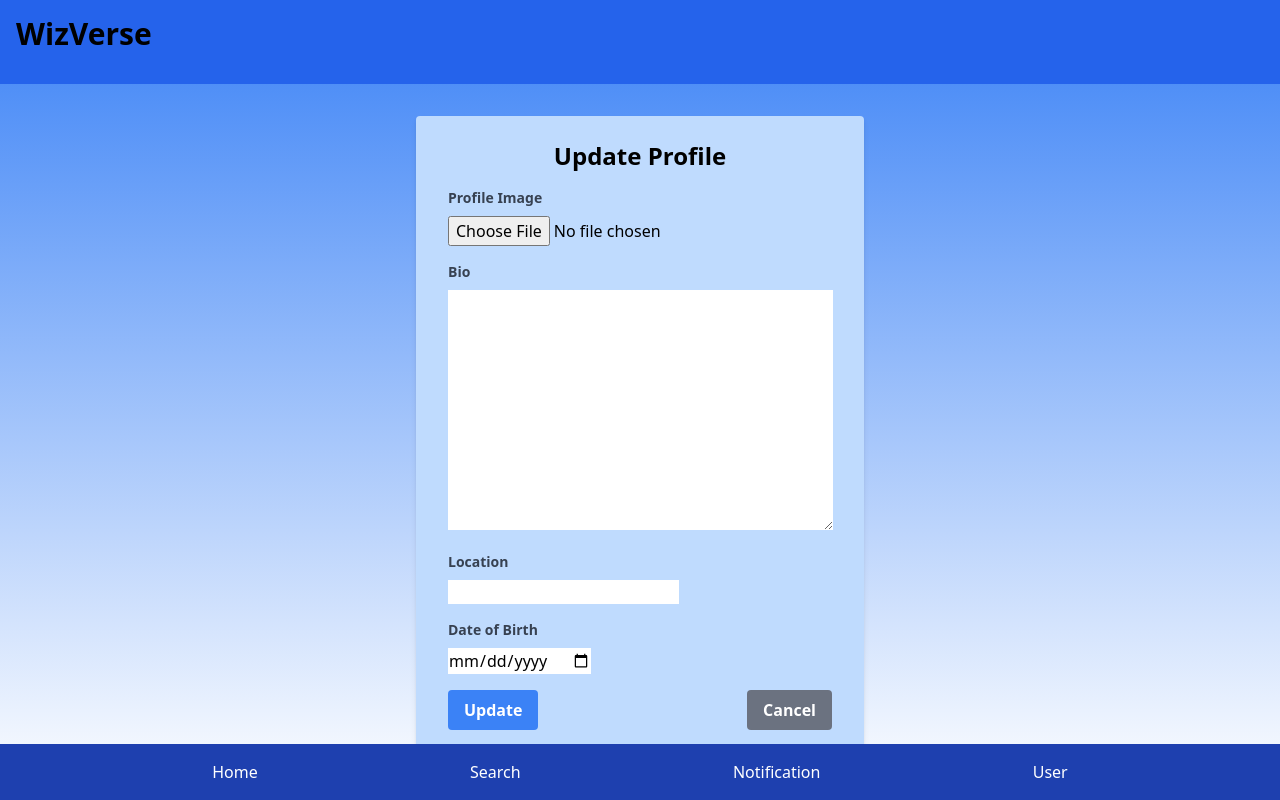
After one commit to Pontuagi/wizverse, a Django app: page /profileupdate/ in a window 1280 px wide. The commit adds this page. Run offline with Django 5.2, Linux system fonts and the light colour scheme; the visitor is signed in with stand-in values (Sample User, id 1).

Commit message:
Profile update

```diff
--- a/registration/apps.py
+++ b/registration/apps.py
@@ -4,3 +4,6 @@ from django.apps import AppConfig
 class RegistrationConfig(AppConfig):
     default_auto_field = 'django.db.models.BigAutoField'
     name = 'registration'
+
+    def ready(self):
+        import registration.signals
--- a/registration/forms.py
+++ b/registration/forms.py
@@ -1,6 +1,7 @@
 from django import forms
 from django.contrib.auth.models import User
 from django.contrib.auth.forms import UserCreationForm
+from .models import Profile
 
 
 class RegisterForm(UserCreationForm):
@@ -9,3 +10,12 @@ class RegisterForm(UserCreationForm):
     class Meta:
         model = User
         fields = ["username", "email", "password1", "password2"]
+
+
+class ProfileUpdateForm(forms.ModelForm):
+    class Meta:
+        model = Profile
+        fields = ["image", "bio", "location", "birth_date"]
+        widgets = {
+            'birth_date': forms.DateInput(attrs={'type': 'date'})
+        }
--- /dev/null
+++ b/registration/signals.py
@@ -0,0 +1,16 @@
+from django.db.models.signals import post_save
+from django.contrib.auth.models import User
+from django.dispatch import receiver
+from .models import Profile
+
+
+@receiver(post_save, sender=User)
+def create_profile(sender, instance, created, **kwargs):
+    if created:
+        Profile.objects.create(user=instance)
+
+
+@receiver(post_save, sender=User)
+def save_profile(sender, instance, **kwargs):
+    if hasattr(instance, 'profile'):
+        instance.profile.save()
--- /dev/null
+++ b/registration/templates/registration/profileUpdate.html
@@ -0,0 +1,34 @@
+{% extends 'base.html' %}
+
+{% block title %}Update Profile{% endblock %}
+
+{% block content %}
+<div class="container mx-auto mt-8">
+    <div class="max-w-md mx-auto bg-blue-200 shadow-md rounded px-8 pt-6 pb-8 mb-4">
+        <h1 class="text-2xl font-semibold text-center mb-4">Update Profile</h1>
+        <form method="POST" enctype="multipart/form-data">
+            {% csrf_token %}
+            <div class="mb-4">
+                <label for="id_image" class="block text-gray-700 text-sm font-bold mb-2">Profile Image</label>
+                {{ pform.image }}
+            </div>
+            <div class="mb-4">
+                <label for="id_bio" class="block text-gray-700 text-sm font-bold mb-2">Bio</label>
+                {{ pform.bio }}
+            </div>
+            <div class="mb-4">
+                <label for="id_location" class="block text-gray-700 text-sm font-bold mb-2">Location</label>
+                {{ pform.location }}
+            </div>
+            <div class="mb-4">
+                <label for="id_birth_date" class="block text-gray-700 text-sm font-bold mb-2">Date of Birth</label>
+                {{ pform.birth_date }}
+            </div>
+            <div class="flex items-center justify-between mt-4">
+                <button type="submit" class="bg-blue-500 hover:bg-blue-700 text-white font-bold py-2 px-4 rounded focus:outline-none focus:shadow-outline">Update</button>
+                <a href="{% url 'profile' %}" class="bg-gray-500 hover:bg-gray-700 text-white font-bold py-2 px-4 rounded focus:outline-none focus:shadow-outline">Cancel</a>
+            </div>
+        </form>
+    </div>
+</div>
+{% endblock %}
--- a/registration/views.py
+++ b/registration/views.py
@@ -1,6 +1,7 @@
 from django.shortcuts import render, redirect
-from .forms import RegisterForm
+from .forms import RegisterForm, ProfileUpdateForm
 from django.contrib import messages
+from django.contrib.auth.decorators import login_required
 
 
 # Create your views here.
@@ -17,5 +18,19 @@ def register(request):
     return render(request, 'registration/register.html', {'form': form})
 
 
+@login_required
 def profile(request):
     return render(request, 'registration/profile.html')
+
+
+@login_required
+def profileUpdate(request):
+    if request.method == 'POST':
+        pform = ProfileUpdateForm(request.POST, request.FILES, instance=request.user.profile)
+        if pform.is_valid():
+            pform.save()
+            messages.success(request, 'Profile updated successfully')
+            return redirect('profile')
+    else:
+        pform = ProfileUpdateForm(instance=request.user.profile)
+    return render(request, 'registration/profileUpdate.html', {'pform': pform})
--- a/users/templates/base.html
+++ b/users/templates/base.html
@@ -29,7 +29,7 @@
                 <div id="popupMenu" class="hidden absolute right-0 bottom-0 mt-2 bg-blue-200 border border-gray-300 rounded-md shadow-lg z-10">
                     <a href="#" class="block px-4 py-2 text-sm text-gray-700 hover:bg-gray-100">Profile</a>
                     <a href="#" class="block px-4 py-2 text-sm text-gray-700 hover:bg-gray-100">Bookmark</a>
-                    <a href="#" class="block px-4 py-2 text-sm text-gray-700 hover:bg-gray-100">Settings</a>
+                    <a href="{% url 'profileupdate' %}" class="block px-4 py-2 text-sm text-gray-700 hover:bg-gray-100">Settings</a>
                     <a href="{% url 'logout' %}" class="block px-4 py-2 text-sm text-gray-700 hover:bg-gray-100">Logout</a>
                 </div>
             </a>
--- a/users/templates/home.html
+++ b/users/templates/home.html
@@ -35,7 +35,7 @@
                 <div id="popupMenu" class="hidden absolute right-0 bottom-0 mt-2 bg-blue-200 border border-gray-300 rounded-md shadow-lg z-10">
                     <a href="{% url 'profile' %}" class="block px-4 py-2 text-sm text-gray-700 hover:bg-gray-100">Profile</a>
                     <a href="#" class="block px-4 py-2 text-sm text-gray-700 hover:bg-gray-100">Bookmark</a>
-                    <a href="#" class="block px-4 py-2 text-sm text-gray-700 hover:bg-gray-100">Settings</a>
+                    <a href="{% url 'profileupdate' %}" class="block px-4 py-2 text-sm text-gray-700 hover:bg-gray-100">Settings</a>
                     <a href="{% url 'logout' %}" class="block px-4 py-2 text-sm text-gray-700 hover:bg-gray-100">Logout</a>
                 </div>
             </a>
--- a/users/views.py
+++ b/users/views.py
@@ -3,7 +3,7 @@ from .models import tweet
 from django.contrib.auth.decorators import login_required
 
 
-# @login_required
+@login_required
 def home(request):
     context = {'tweets': tweet.objects.all()}
     return render(request, 'home.html', context)
--- a/wizverse/settings.py
+++ b/wizverse/settings.py
@@ -41,8 +41,8 @@ INSTALLED_APPS = [
     'django.contrib.sessions',
     'django.contrib.messages',
     'django.contrib.staticfiles',
-    'users',
-    'registration',
+    'users.apps.UsersConfig',
+    'registration.apps.RegistrationConfig',
 ]
 
 MIDDLEWARE = [
--- a/wizverse/urls.py
+++ b/wizverse/urls.py
@@ -28,6 +28,7 @@ urlpatterns = [
     path('logout/', auth_views.LogoutView.as_view(template_name='registration/logout.html'), name='logout'),
     path('register/', reg_views.register, name='register'),
     path('profile/', reg_views.profile, name='profile'),
+    path('profileupdate/', reg_views.profileUpdate, name='profileupdate'),
 ]
 
 if settings.DEBUG:
```
